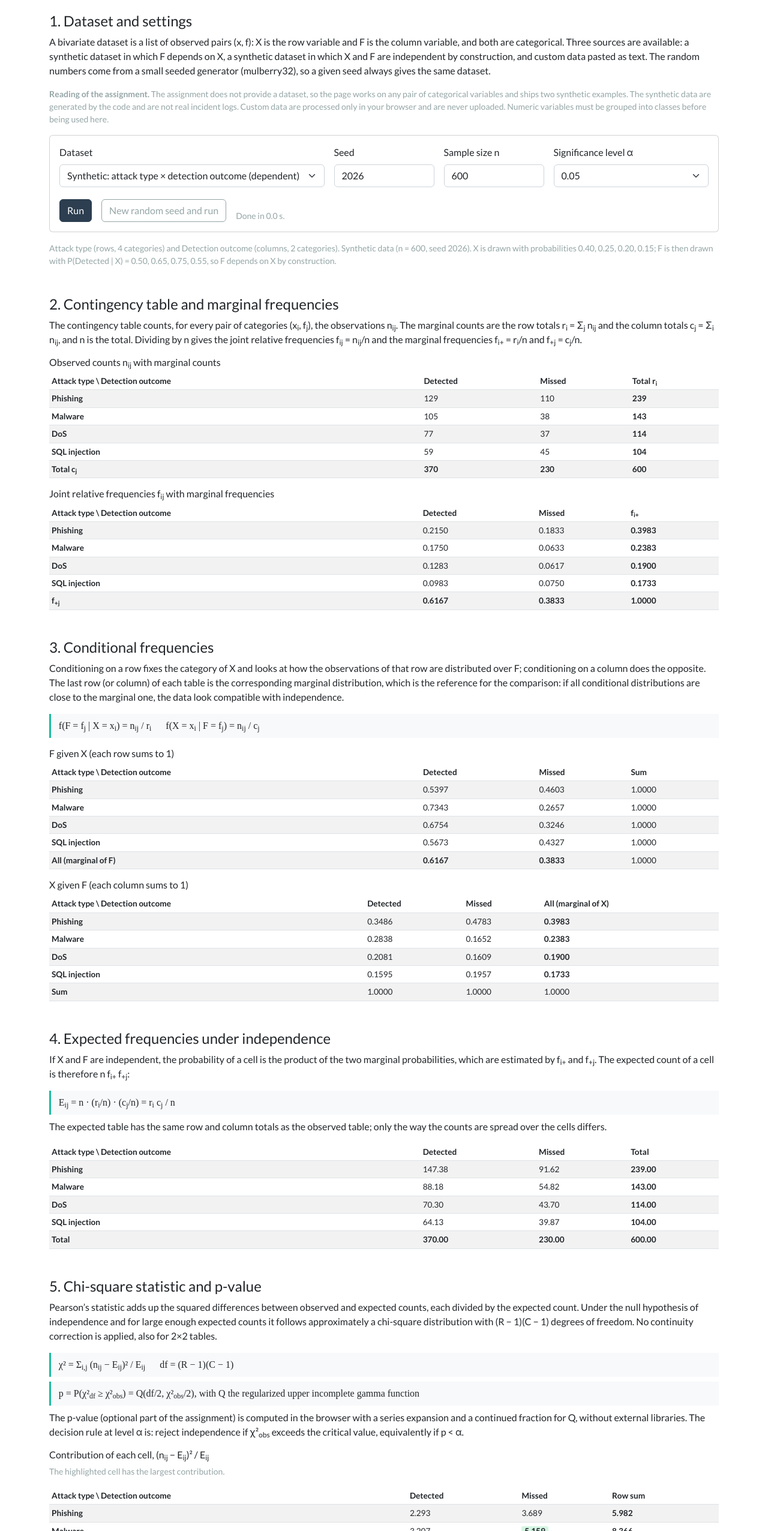
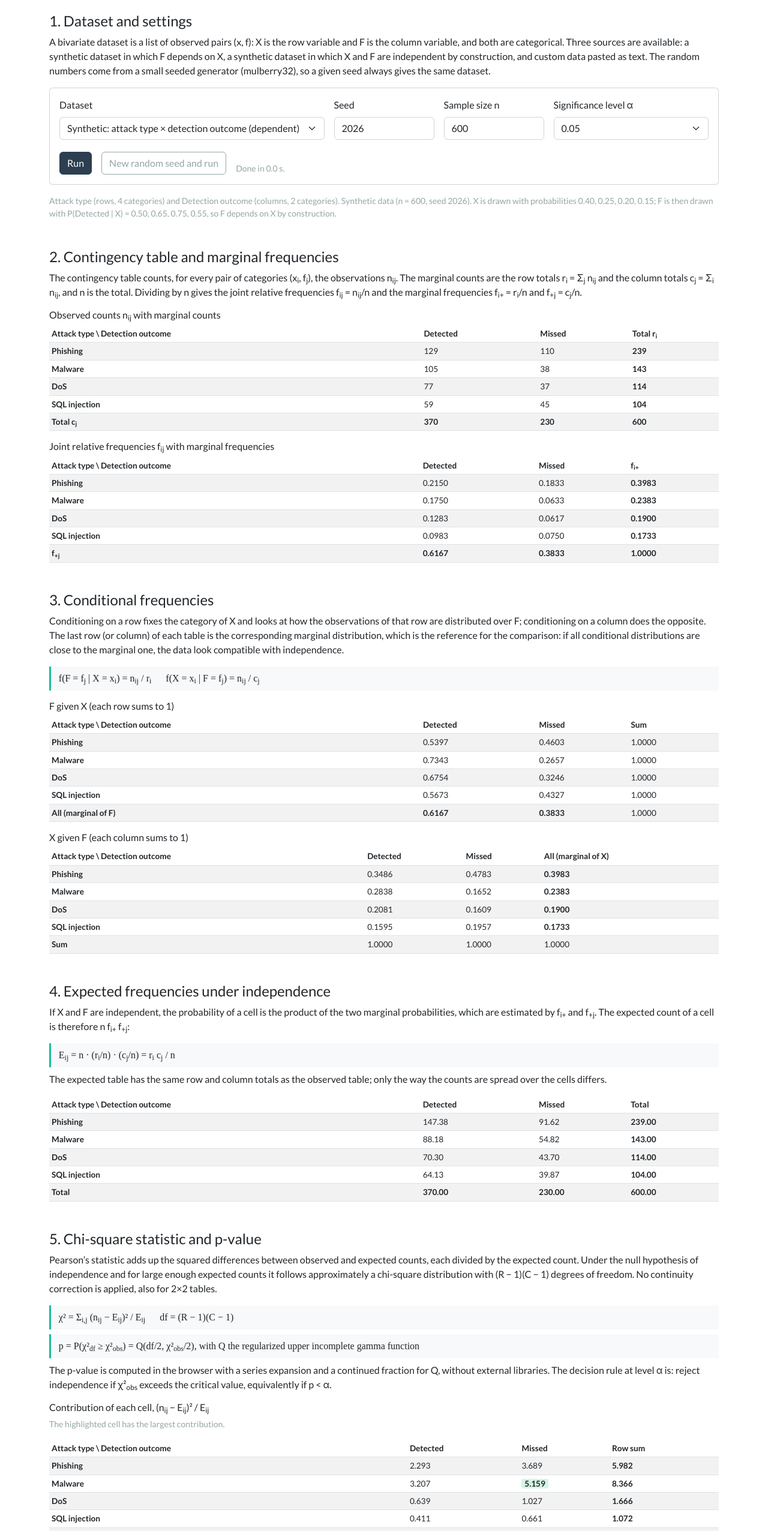
Before and after one commit to VincenzoVal/Statistics, a plain HTML site: page homework06/index.html in a window 1280 px wide. Shown: the part 248-2800 px from the top of the page at 60% size. Drawn offline with nearby package versions, Linux system fonts and the light colour scheme.

Commit message:
Update index.html

```diff
--- a/homework06/index.html
+++ b/homework06/index.html
@@ -40,12 +40,6 @@
         A bivariate dataset is a list of observed pairs (x, f): X is the row variable and F is the column variable, and both are categorical.
         Three sources are available: a synthetic dataset in which F depends on X, a synthetic dataset in which X and F are independent by construction,
         and custom data pasted as text. The random numbers come from a small seeded generator (mulberry32), so a given seed always gives the same dataset.
-      </p>
-      <p class="small text-muted">
-        <strong>Reading of the assignment.</strong> The assignment does not provide a dataset, so the page works on any pair of categorical variables
-        and ships two synthetic examples. The synthetic data are generated by the code and are not real incident logs.
-        Custom data are processed only in your browser and are never uploaded.
-        Numeric variables must be grouped into classes before being used here.
       </p>
       <div class="card mb-3">
         <div class="card-body">
@@ -150,7 +144,7 @@ App, High, 40</textarea>
       <div class="eq">&chi;&sup2; = &Sigma;<sub>i,j</sub> (n<sub>ij</sub> &minus; E<sub>ij</sub>)&sup2; / E<sub>ij</sub> &nbsp;&nbsp;&nbsp;&nbsp; df = (R &minus; 1)(C &minus; 1)</div>
       <div class="eq">p = P(&chi;&sup2;<sub>df</sub> &ge; &chi;&sup2;<sub>obs</sub>) = Q(df/2, &chi;&sup2;<sub>obs</sub>/2), with Q the regularized upper incomplete gamma function</div>
       <p>
-        The p-value (optional part of the assignment) is computed in the browser with a series expansion and a continued fraction for Q, without external libraries.
+        The p-value is computed in the browser with a series expansion and a continued fraction for Q, without external libraries.
         The decision rule at level &alpha; is: reject independence if &chi;&sup2;<sub>obs</sub> exceeds the critical value, equivalently if p &lt; &alpha;.
       </p>
       <h3 class="h6 mt-3">Contribution of each cell, (n<sub>ij</sub> &minus; E<sub>ij</sub>)&sup2; / E<sub>ij</sub></h3>
@@ -221,8 +215,6 @@ App, High, 40</textarea>
           </p>
           <p class="mb-0">
             An association can also change or even reverse when the data are split by a third variable (Simpson&rsquo;s paradox), so a two-way table of aggregated data is not enough to support a causal claim.
-            Causal conclusions need a study design that controls the other variables, such as a randomised experiment, or explicit causal assumptions about the data-generating process.
-            Independence, instead, is the case where the two variables carry no information about each other in the population.
           </p>
 
         </div>
```
